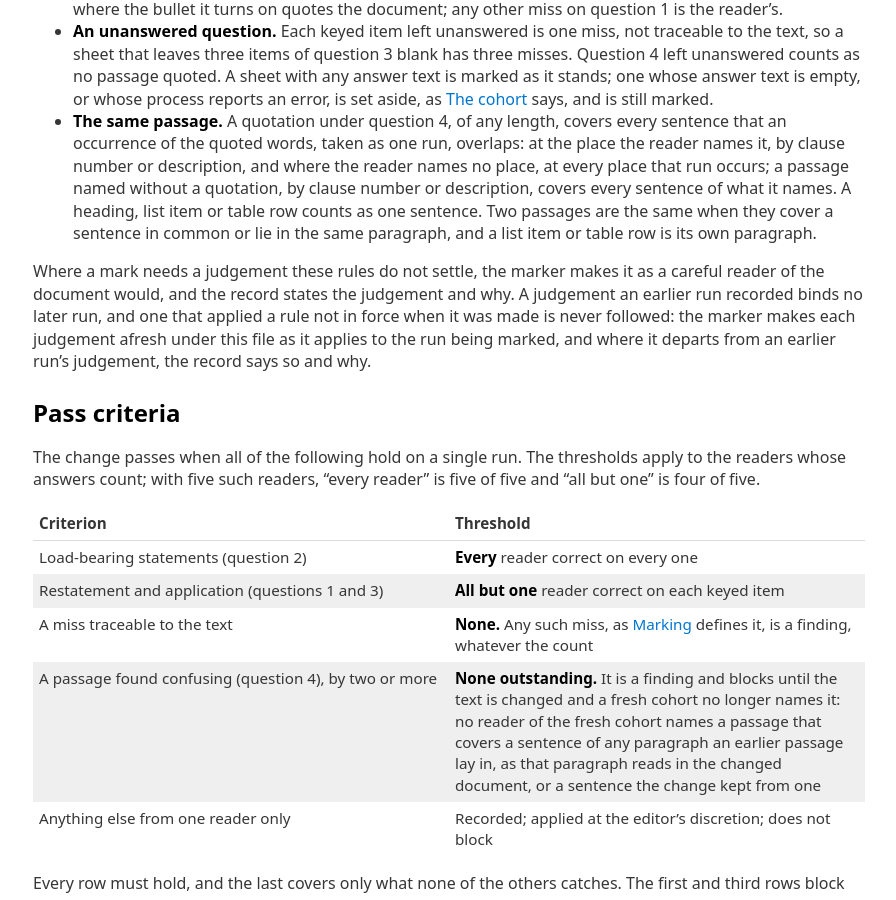
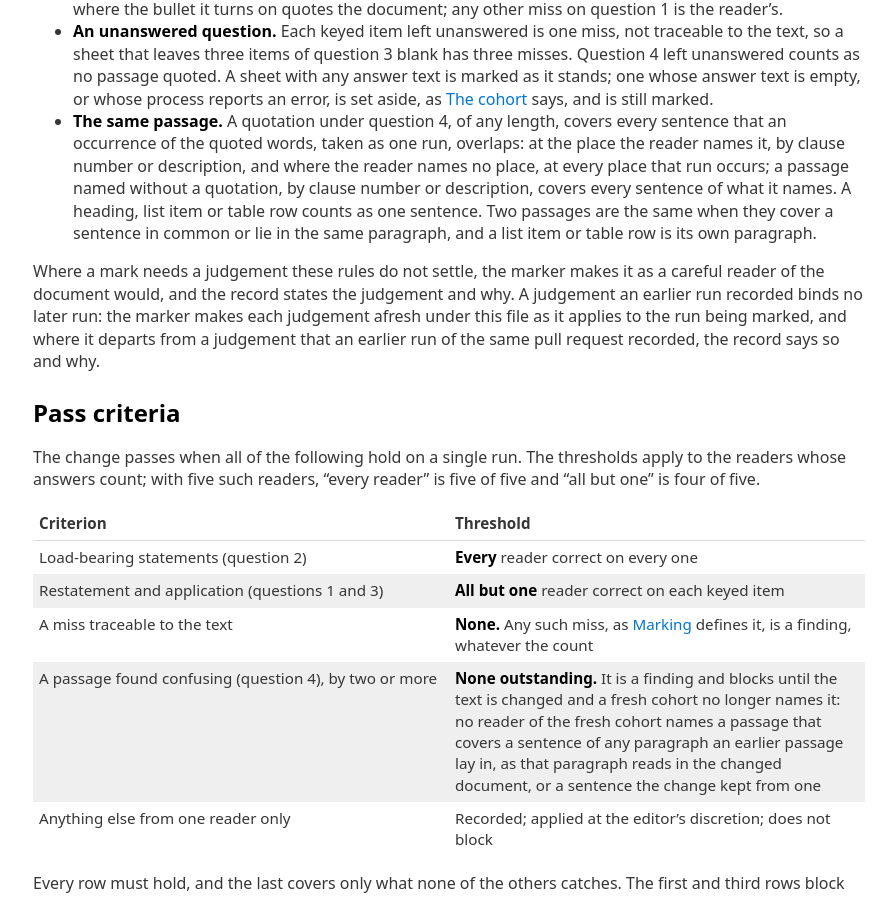
Before and after one commit to Defence-Before-Fix/defence-before-fix.github.io, a Jekyll site: the page built from ACCEPTANCE.md, in a window 1280 px wide and 900 px high, scrolled down 3086 px. Shown: the whole window, without its empty margins (191-1087 px from the left). Built offline with Jekyll 4.4.1, drawn with Linux system fonts in a browser that asks for light colours; our own code applies the rules of GitHub Pages for plain Markdown files.

Commit message:
Acceptance process: a departure is recorded against the same pull request's runs
Review 2, finding N4. The clause that a judgement applying a rule not in
force is "never followed" is dropped: no earlier judgement binds, and the
words could be read as forbidding a mark a careful reader reaches afresh.
The duty to record a departure now names the earlier runs of the same pull
request, since other pull requests' runs reach a marker as examples of style
only. Run 22's case, within one pull request, is still covered.

Co-Authored-By: Claude Opus 5.5 <noreply@anthropic.com>

```diff
--- a/ACCEPTANCE.md
+++ b/ACCEPTANCE.md
@@ -154,9 +154,9 @@ which rule and why. Each sheet is marked question by question, as follows.
 
 Where a mark needs a judgement these rules do not settle, the marker makes it as a careful reader
 of the document would, and the record states the judgement and why. A judgement an earlier run
-recorded binds no later run, and one that applied a rule not in force when it was made is never
-followed: the marker makes each judgement afresh under this file as it applies to the run being
-marked, and where it departs from an earlier run's judgement, the record says so and why.
+recorded binds no later run: the marker makes each judgement afresh under this file as it
+applies to the run being marked, and where it departs from a judgement that an earlier run of the
+same pull request recorded, the record says so and why.
 
 ## Pass criteria
 
```
Also changed, not shown: acceptance/CHANGES.md (+2 -2 lines).
